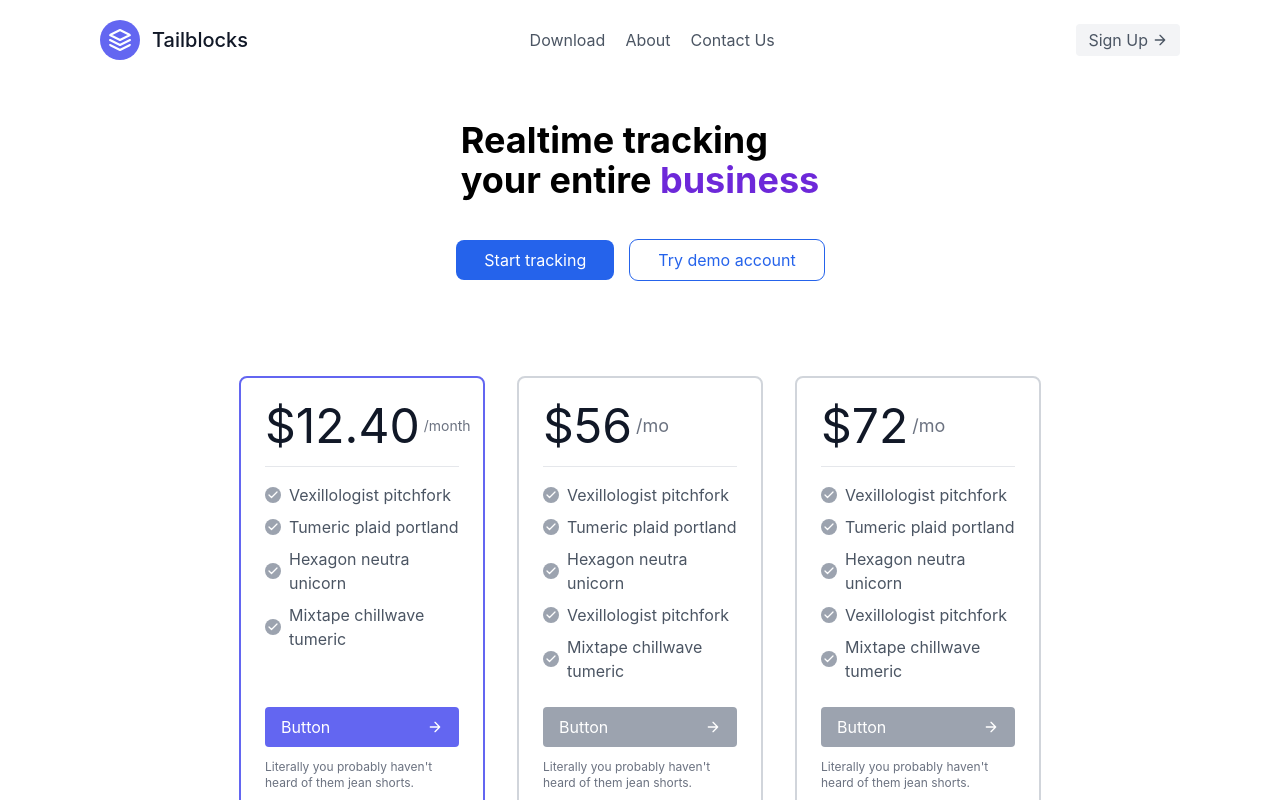
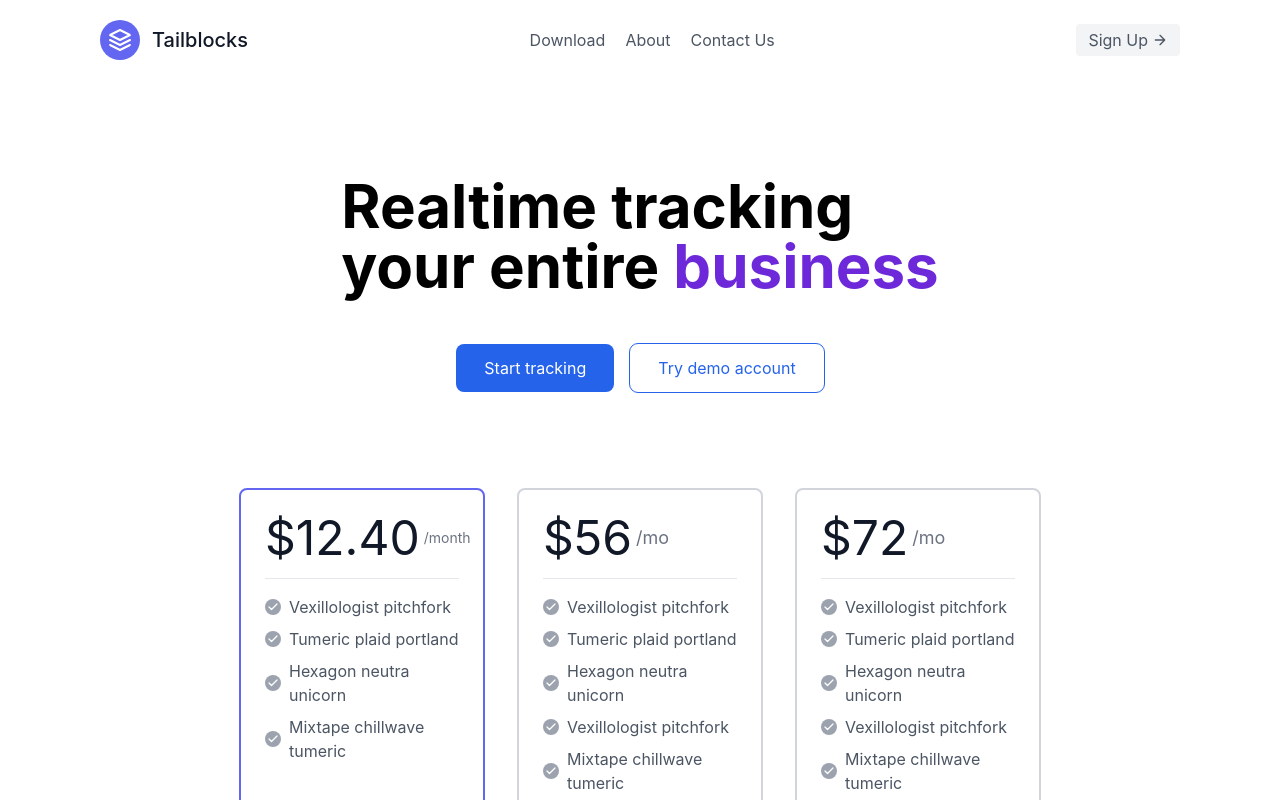
Before and after one commit to Sumitsinh1726/React_portfolio_Project, a React (Create React App) app in the folder krp/: page / in a window 1280 px wide. Shown: the top 800 px of the page. Built offline with nearby package versions, Linux system fonts and the light colour scheme.

Commit message:
Aryan
I have few changes in home page

```diff
--- a/krp/src/component/Home.jsx
+++ b/krp/src/component/Home.jsx
@@ -1,21 +1,29 @@
-import React from 'react'
+import React from "react";
+// import EastRoundedIcon from '@mui/icons-material/EastRounded';
 
 const Home = () => {
   return (
     <>
       <div className="">
-
         <section className="flex flex-col items-center">
-                <h3 className="text-4xl font-bold my-10">Realtime tracking <br /> your entire <span className="text-violet-700">business</span> </h3>
+          <h3 className="text-6xl font-bold mt-24 mb-12">
+            Realtime tracking <br /> your entire
+            <span className="text-violet-700"> business</span>
+          </h3>
 
           <div className="">
-                    <button className="px-7 py-2 bg-blue-600 rounded-lg text-white mr-4">Start tracking</button>
-                    <button className="px-7 py-2 outline outline-1 text-blue-600 rounded-lg">Try demo account</button>
+            <button className="inline-flex items-center px-7 py-3 bg-blue-600 rounded-lg text-white mr-4">
+              Start tracking
+              {/* <EastRoundedIcon  /> */}
+            </button>
+            <button className="px-7 py-3 outline outline-1 text-blue-600 rounded-lg">
+              Try demo account
+            </button>
           </div>
         </section>
       </div>
     </>
-  )
-}
+  );
+};
 
-export default Home
+export default Home;
```
Lines whose indentation alone changed are shown as unchanged.
